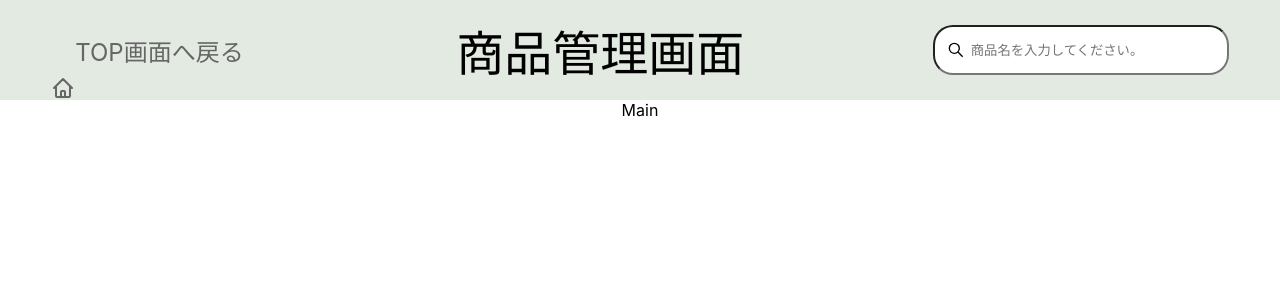
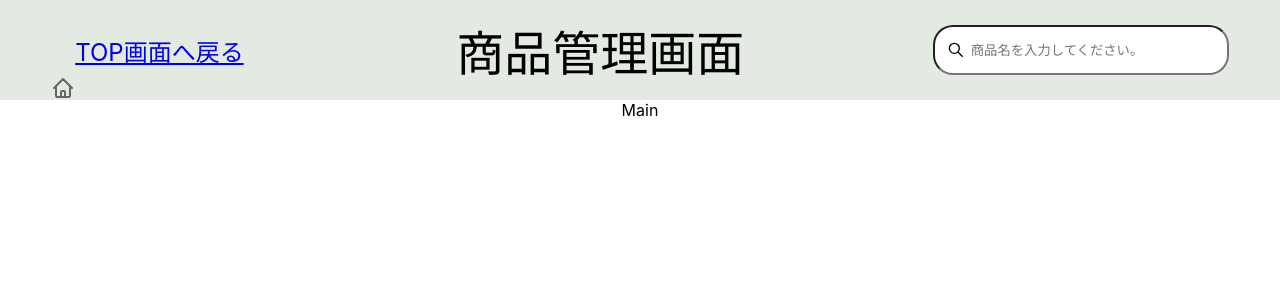
Before and after one commit to furu0202/StockManagementApp, a React (Create React App) app: page / in a window 1280 px wide. Shown: the top 300 px of the page. Built offline with nearby package versions, Linux system fonts and the light colour scheme.

Commit message:
TOP画面へ戻る<a>タグ追加

```diff
--- a/src/components/Header.jsx
+++ b/src/components/Header.jsx
@@ -6,7 +6,9 @@ const Header = () => {
   return (
     <div className={'siteHeader'}>
       {/* ========= 戻るエリア ======== */}
-      <div className={'goBackButton'}>TOP画面へ戻る</div>
+      <div className={'goBackButton'}>
+        <a href='#'>TOP画面へ戻る</a>
+      </div>
       <HiOutlineHome className={'HiOutlineHome'} />
       {/* ======== タイトル画面エリア ======== */}
       <div className={'titleArea'}>商品管理画面</div>
```
